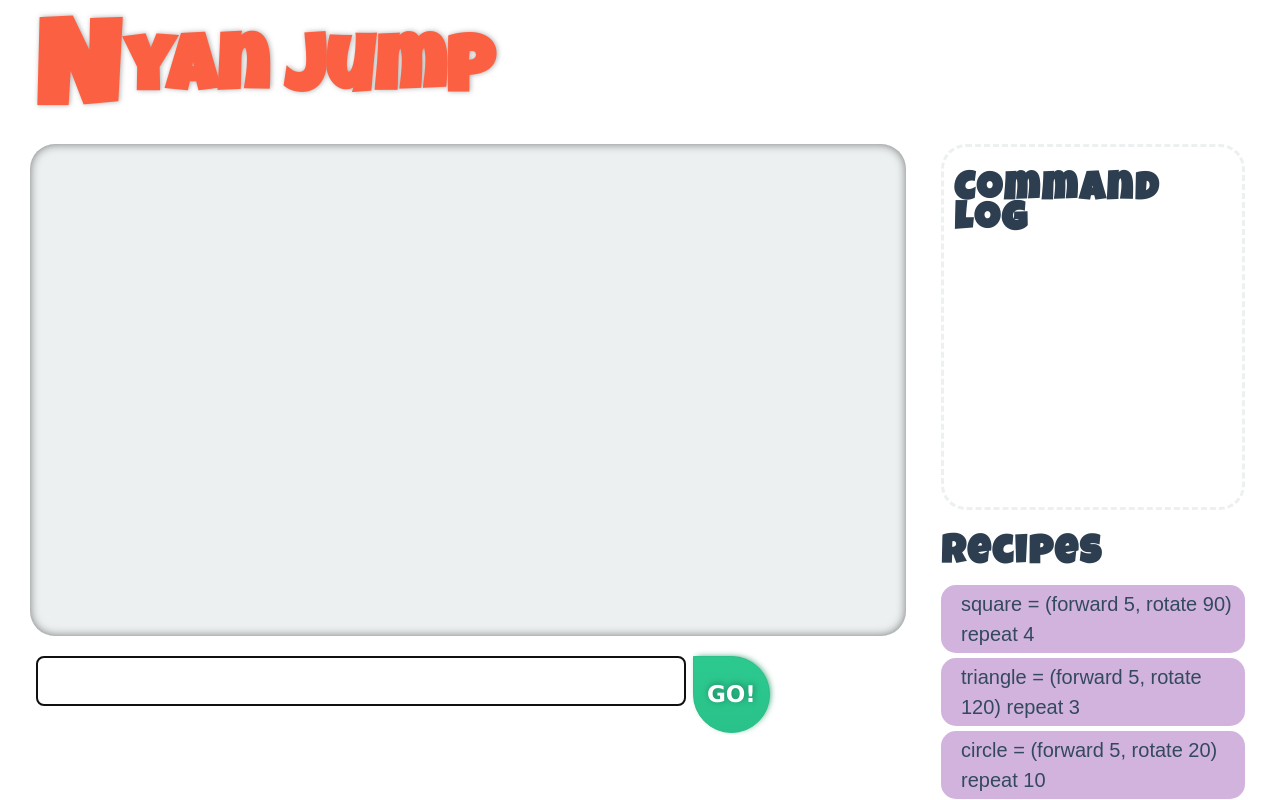
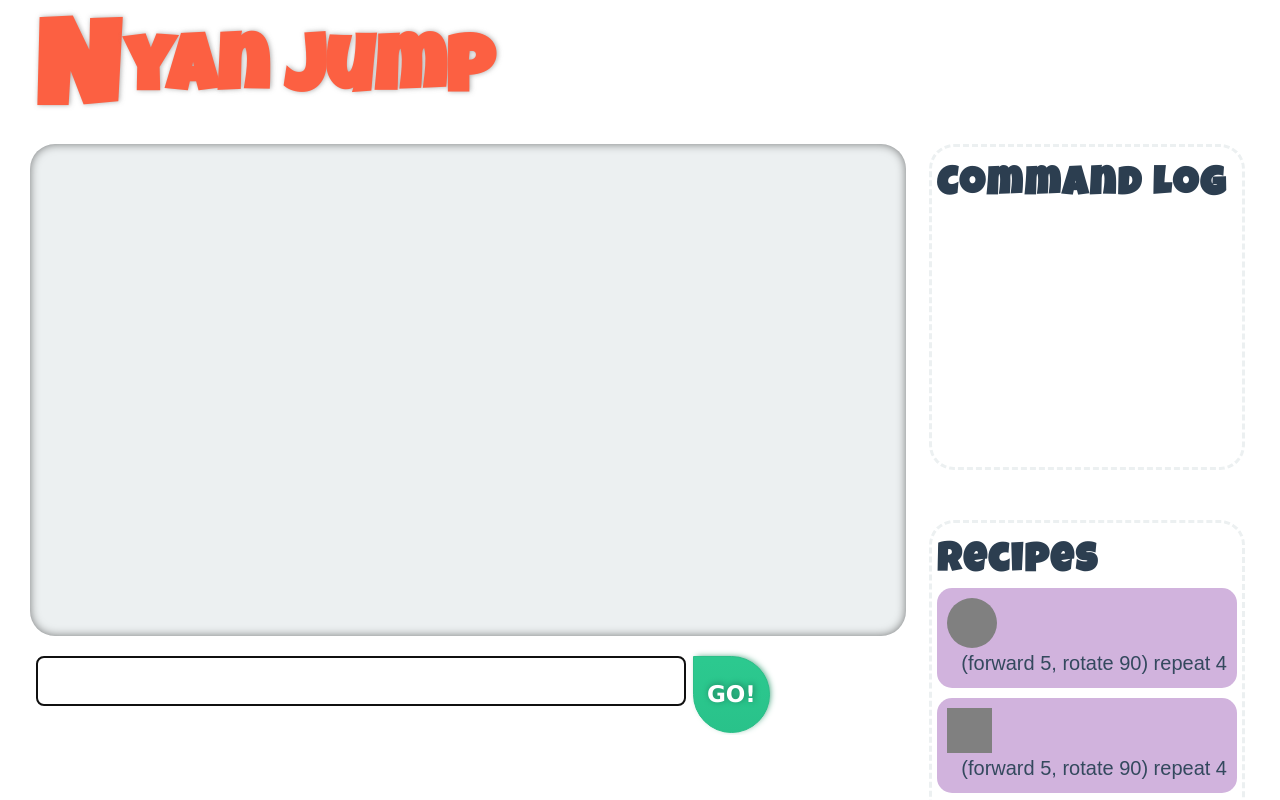
Before and after one commit to gopher-snakes-2013/game-canvas, a plain HTML site: page index.html in a window 1280 px wide. Drawn offline with nearby package versions, Linux system fonts and the light colour scheme.

Commit message:
styled recipes

```diff
--- a/css/style.css
+++ b/css/style.css
@@ -53,6 +53,7 @@ header {
 }
 
 
+
 .sprite-img {
   display: none;
 }
@@ -68,7 +69,7 @@ header {
   height: auto;
   margin: auto;
   margin-left: 1.5em;
-  margin-right: 1em;
+  margin-right: .5em;
 }
 
 .left-container{
@@ -139,7 +140,7 @@ header {
 
 .right-sidebar{
   float: right;
-  width: 25%;
+  width: 26%;
   min-height: 100%;
   padding-right: .05em;
 }
@@ -147,11 +148,11 @@ header {
 .commandlog-container {
   position: relative;
   display: block;
+  margin-bottom: 2.5em;
   border-style: dashed;
   border-color: #ecf0f1;
   border-radius:25px;
-  padding: .5em;
-  margin-bottom: 1.5em;
+  padding: .25em;
 }
 
 .commandlog-container ul {
@@ -172,25 +173,72 @@ header {
 
 .recipe-container {
   position: relative;
-  display: block;
+  border-style: dashed;
+  border-color: #ecf0f1;
+  border-radius:25px;
+  padding: .25em;
+
 }
 
-.recipe-container ul {
+.recipe-list {
+  position: relative;
+  display: block;
   overflow: auto;
-  max-height: 300px;
+  height: 350px;
+}
+
+.recipe {
+  background: rgba(155, 89, 182, 0.46);
+  height: auto;
   list-style: none;
   margin: 0px;
-  padding: 0px;
+  margin-bottom: .5em;
+  padding: .5em;
+  border-radius: 15px;
+  overflow: auto
 }
 
-.recipe-container ul li {
-  padding: .2em 0em .2em 1em;
-  margin-top: .25em;
-  background: rgba(155, 89, 182, 0.46);
-  border-radius: 15px;
+
+.recipe-shape {
+  float: left;
+
 }
 
-/* bottom container */
+
+.recipe-text {
+  float: right;
+  display: inline-block;
+}
+
+
+
+#circle {
+  width: 50px;
+  height: 50px;
+  background: grey;
+  display: inline-block;
+  -moz-border-radius: 50px;
+  -webkit-border-radius: 50px;
+  border-radius: 50px;
+}
+
+#square {
+  width: 45px;
+  height: 45px;
+  background: grey;
+}
+
+#triangle-up {
+  width: 0px;
+  height: 0px;
+  border-style: solid;
+  border-width: 0 25px 43.3px 25px;
+  border-color: transparent transparent grey transparent;
+}
+
+
+
+/* leftbottom container */
 
 .leftbottom-container {
   position: relative;
@@ -221,9 +269,6 @@ header {
   -webkit-animation-timing-function: linear;
 }
 
-.hidden {
-  display: none;
-}
 
 
 @-webkit-keyframes pulse_animation {
--- a/index.html
+++ b/index.html
@@ -36,7 +36,6 @@
           <input class='hidden' type='submit' value = "Go!">
         </form>
         <a href="#" class="go-button">GO!</a>
-        <img class='sprite-img' src="lib/nyancat.png">
       </div>
 
     </div>
@@ -49,18 +48,46 @@
         </ul>
       </div>
       <div class='recipe-container'>
-        <h3>Recipes</h3>
-        <ul class='recipes-list'>
-          <li>square = (forward 5, rotate 90) repeat 4</li>
-          <li>triangle = (forward 5, rotate 120) repeat 3</li>
-          <li>circle = (forward 5, rotate 20) repeat 10</li>
-          <li>circle = (forward 5, rotate 20) repeat 10</li>
-          <li>circle = (forward 5, rotate 20) repeat 10</li>
-        </ul>
-      </div>
-    </div>
+      <h3>Recipes</h3>
+        <div class='recipe-list'>
+
+          <div class='recipe'>
+            <div class='recipe-shape'><div id='circle'></div></div>
+            <div class="recipe-text">(forward 5, rotate 90) repeat 4</div>
+          </div>
+
+          <div class='recipe'>
+            <div class='recipe-shape'><div id='square'></div></div>
+            <div class="recipe-text">(forward 5, rotate 90) repeat 4</div>
+          </div>
+
+          <div class='recipe'>
+            <div class='recipe-shape'><div id='triangle-up'></div></div>
+            <div class="recipe-text">(forward 5, rotate 90) repeat 4</div>
+          </div>
+
+          <div class='recipe'>
+            <div class='recipe-shape'><div id='triangle-up'></div></div>
+            <div class="recipe-text">(forward 5, rotate 90) repeat 4</div>
+          </div>
+
+          <div class='recipe'>
+            <div class='recipe-shape'><div id='triangle-up'></div></div>
+            <div class="recipe-text">(forward 5, rotate 90) repeat 4</div>
+          </div>
+
+          <div class='recipe'>
+            <div class='recipe-shape'><div id='triangle-up'></div></div>
+            <div class="recipe-text">(forward 5, rotate 90) repeat 4</div>
+          </div>
 
 
+
+
+        </div>
+      </div>
+      <img class='sprite-img' src="lib/nyancat.png">
+    </div>
   </div>
 </body>
 </html>
```
Also changed, not shown: public/javascripts/index.js (line endings or trailing spaces).
